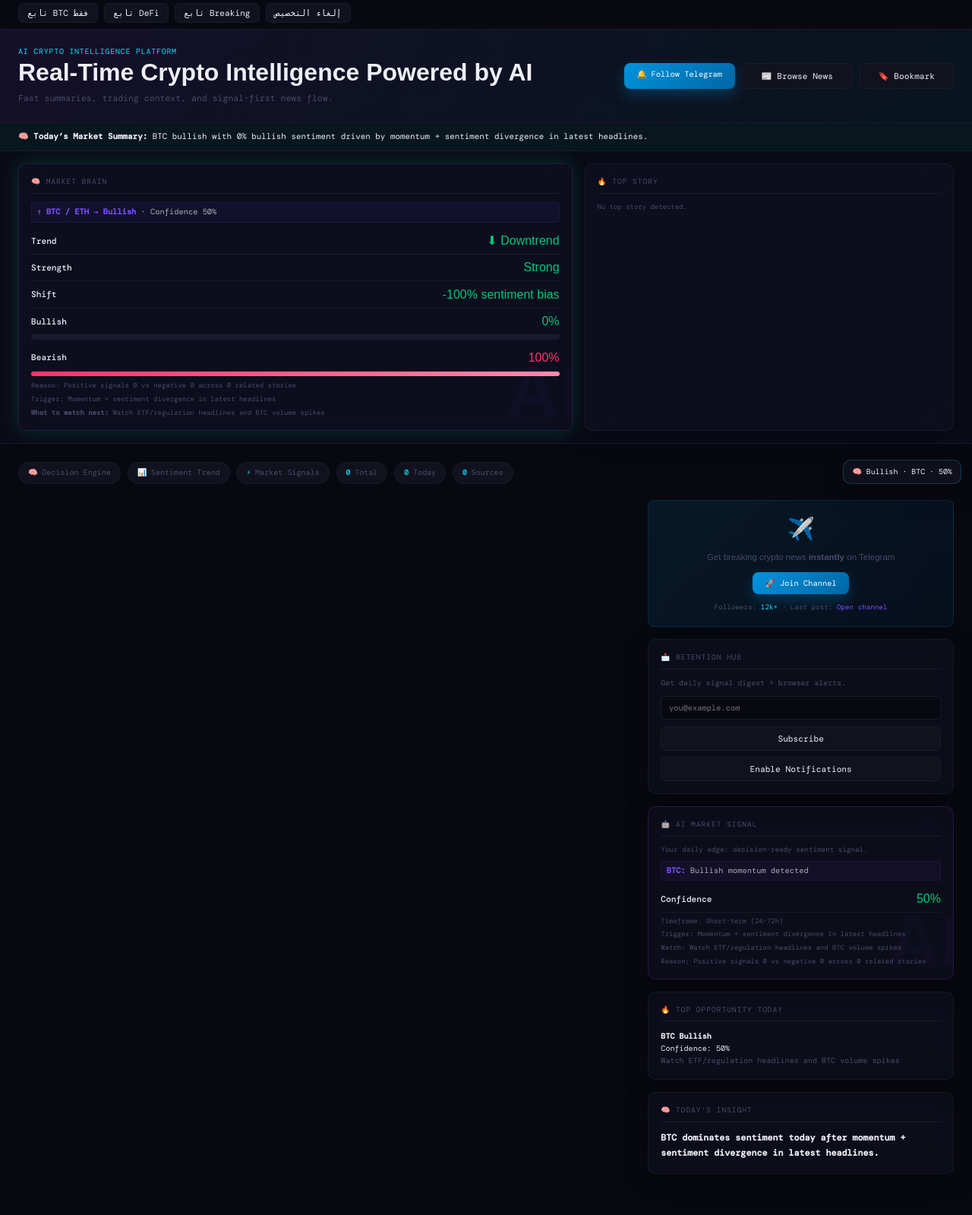
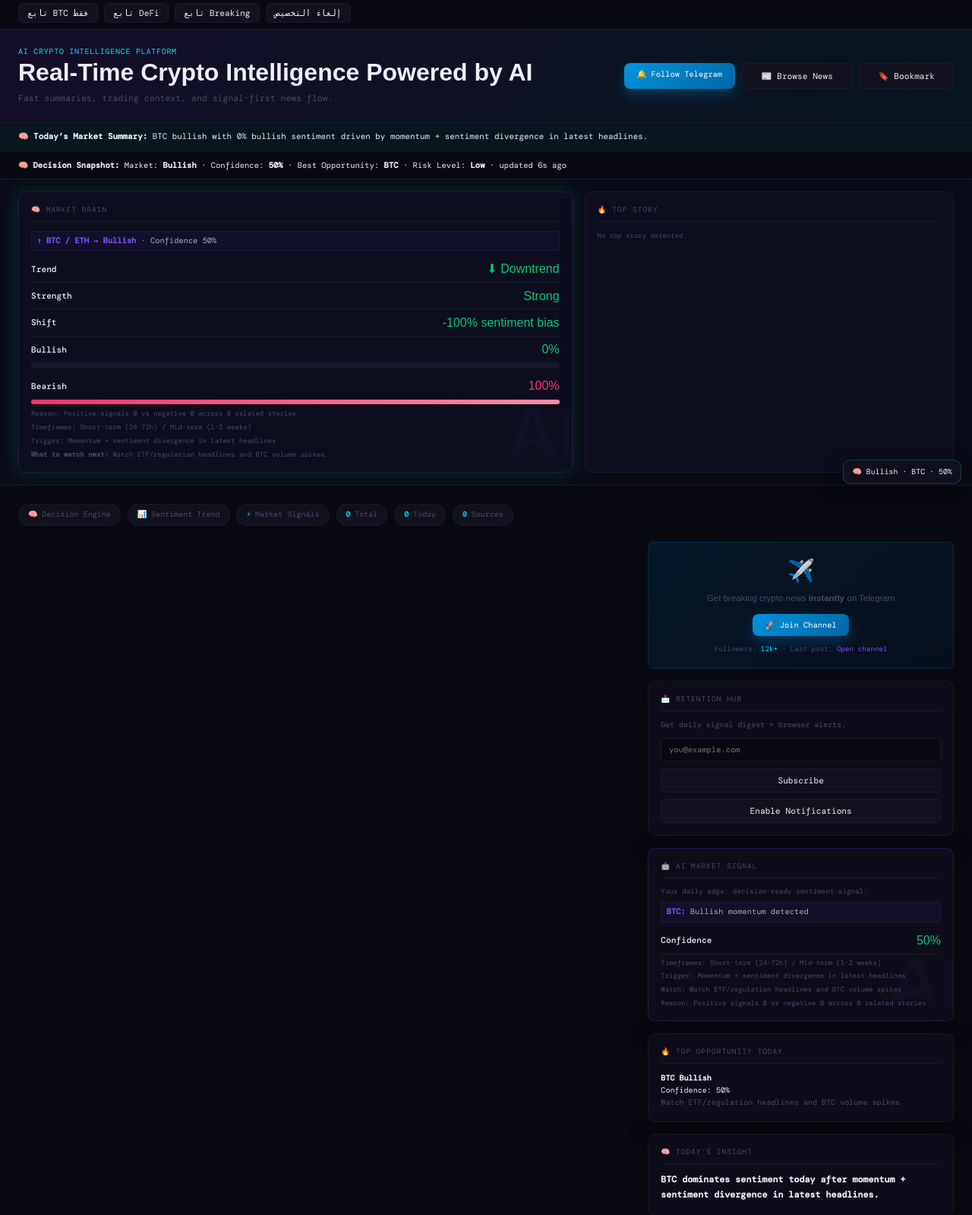
Before and after one commit to gharghiz/cryptupdate, a Flask app: page / in a window 1280 px wide. Shown: the part 149-1748 px from the top of the page at 76% size. Run offline with Flask 3, Linux system fonts and the light colour scheme; data that the repository does not hold is empty; some libraries are stand-ins or nearby versions; some web fonts are replaced.

Commit message:
Add real-time dashboard cues and decision snapshot layer

```diff
--- a/web.py
+++ b/web.py
@@ -173,10 +173,17 @@ def compute_market_intelligence(items: list) -> dict:
             "confidence": confidence,
             "reason": f"Positive signals {c['pos']} vs negative {c['neg']} across {c['mentions']} related stories",
             "timeframe": "Short-term (24-72h)",
+            "mid_timeframe": "Mid-term (1-2 weeks)",
             "trigger": "Momentum + sentiment divergence in latest headlines",
             "watch": f"Watch ETF/regulation headlines and {best_coin} volume spikes"
         },
         "trend": {"direction": direction, "strength": strength, "shift": trend_shift},
+        "decision_snapshot": {
+            "market": signal,
+            "confidence": confidence,
+            "best_opportunity": best_coin,
+            "risk_level": "Low" if abs(net) >= 35 else ("Medium" if abs(net) >= 15 else "High"),
+        },
         "opportunity": {
             "coin": best_coin,
             "direction": opportunity_dir,
```
Also changed, not shown: templates/index.html (+21 -2 lines).
